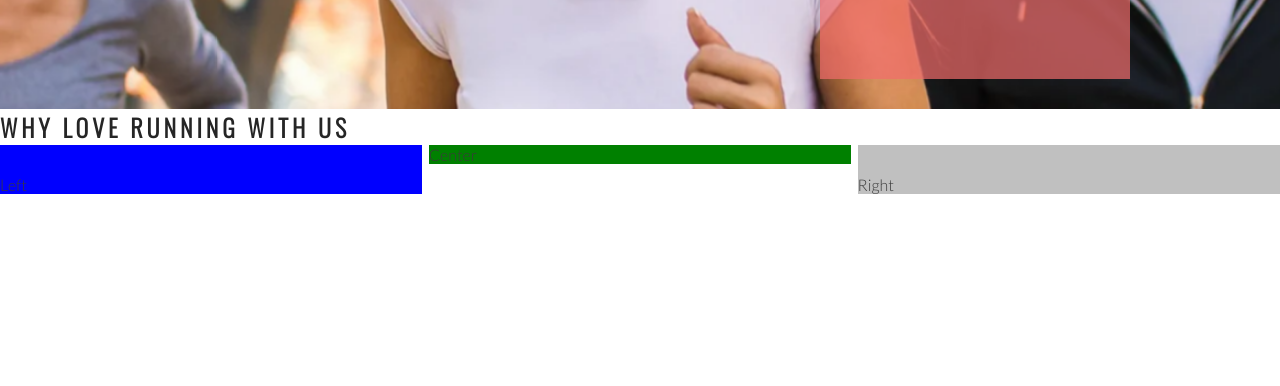
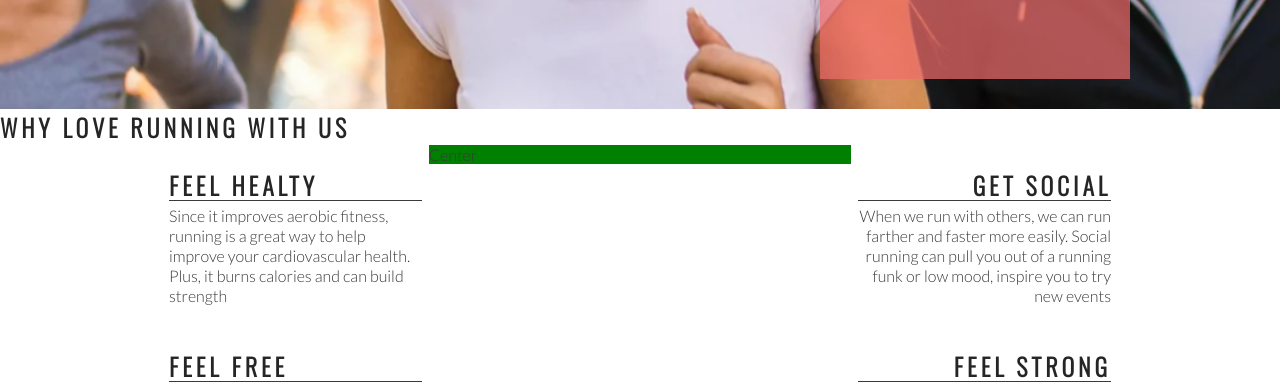
Before and after one commit to adrian-1990/love-running, a plain HTML site: page index.html in a window 1280 px wide. Shown: the part 566-952 px from the top of the page. Drawn offline with nearby package versions, Linux system fonts and the light colour scheme.

Commit message:
Add right section content and style

```diff
--- a/assets/assets/css/style.css
+++ b/assets/assets/css/style.css
@@ -119,14 +119,12 @@ transform: scale(1.1);
     padding-top: 30px;
     width:33%;
     float:left;
-    background-color: blue;
 }
 
 #right-about{
     padding-top: 30px;
     width:33%;
     float:right;
-    background-color: silver;
 }
 
 #center-about{
@@ -134,3 +132,33 @@ transform: scale(1.1);
     margin: 0 auto;
     background-color: green;
 }
+
+hr{
+    border-top: 1px solid #3a3a3a;
+    width:100%;
+    margin:5px 0;
+}
+
+.left-about-heading{
+    width:60%;
+    float: right;
+    line-height: 20px;
+    clear: both;
+    margin-bottom: 50px;
+}
+
+.right-about-heading{
+    width:60%;
+    float: left;
+    line-height: 20px;
+    clear: both;
+    margin-bottom: 50px;
+}
+
+.right-about-heading h2{
+    text-align: right;
+}
+
+.right-about-heading p{
+    text-align: right;
+}
--- a/index.html
+++ b/index.html
@@ -41,8 +41,38 @@
 
     <section id="club-ethos">
         <h1>Why Love Running with us</h1>
-        <div id="left-about">Left</div>
-        <div id="right-about">Right</div>
+        <div id="left-about">
+            <div class="left-about-heading">
+                <h2>Feel Healty</h2>
+                <hr>
+                <p>
+                    Since it improves aerobic fitness, running is a great way to help improve your cardiovascular health. Plus, it burns calories and can build strength
+                </p>
+            </div>
+            <div class="left-about-heading">
+                <h2>Feel Free</h2>
+                <hr>
+                <p>
+                    Physical exercise, running included, is known to release endorphins in the brain. Endorphins make you more energetic, more awake and, yes, happier.
+                </p>
+            </div>
+        </div>
+
+        <div id="right-about">
+            <div class="right-about-heading">
+                <h2>Get social</h2>
+                <hr>
+                <p>When we run with others, we can run farther and faster more easily. Social running can pull you out of a running funk or low mood, inspire you to try new events</p>
+            </div>
+            <div class="right-about-heading">
+                <h2>Feel Strong</h2>
+                <hr>
+                <p>
+                    Running strengthens your heart by pumping blood more effectively through your body.
+                </p>
+            </div>
+        </div>
+
         <div id="center-about">Center</div>
     </section>
 
```
